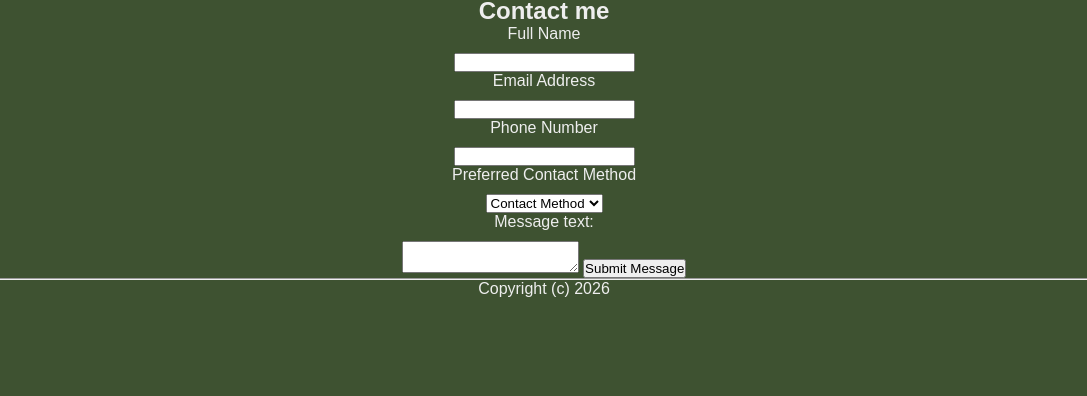
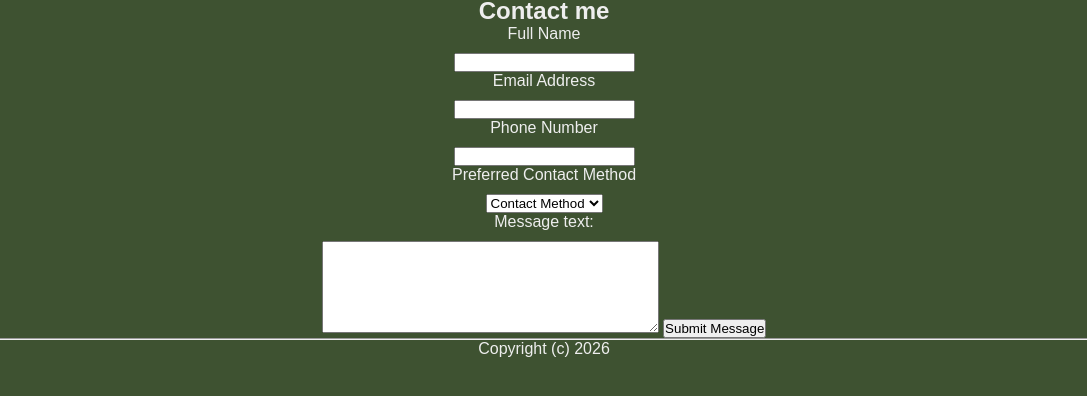
Before and after one commit to 0650781/0650781.github.io, a plain HTML site: page contact.htm in a window 1280 px wide. Shown: the part 86-482 px from the top of the page, without its empty margins (96-1183 px from the left). Drawn offline with Linux system fonts and the light colour scheme.

Commit message:
Update textarea attributes for message input

```diff
--- a/contact.htm
+++ b/contact.htm
@@ -55,7 +55,7 @@
 		</select>
 		<br>
 		<label for="message">Message text:</label>
-		<textarea id="message" name="message" height = 100 width = 400 placeholder="" minlength="40" maxlength="1000" required></textarea>
+		<textarea id="message" name="message" rows="6" cols="40" placeholder="" minlength="40" maxlength="1000" required></textarea>
 
 		<button type="submit">Submit Message</button>
   	    </form>
```
